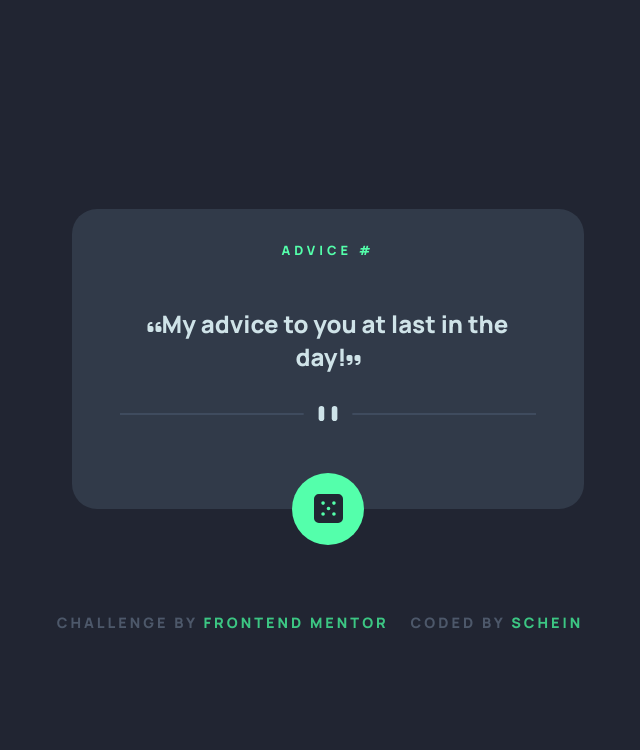
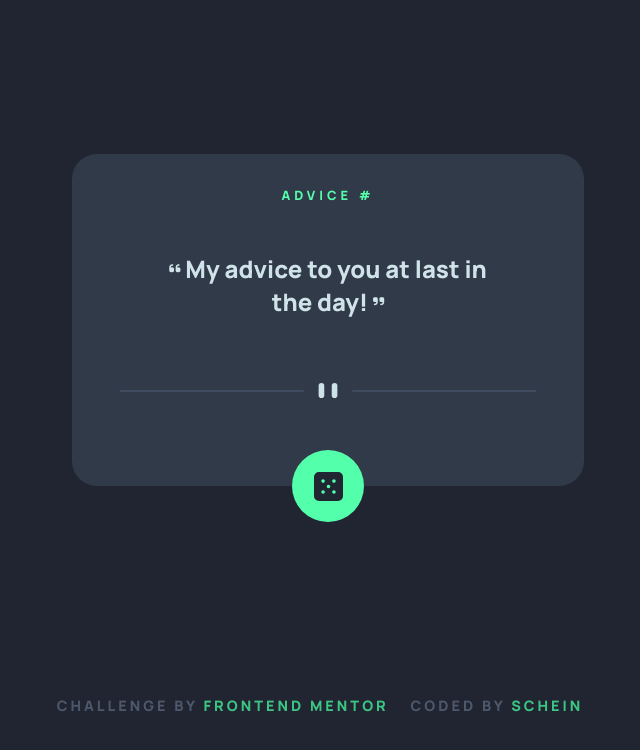
Before and after one commit to jameschein/advice-generator, a plain HTML site: page index.html in a window 1280 px wide. Shown: the whole page, without its empty margins (312-952 px from the left). Drawn offline with Linux system fonts and the light colour scheme.

Commit message:
Layout and Interactive

```diff
--- a/index.html
+++ b/index.html
@@ -18,6 +18,8 @@
   </style>
 
   <script src="https://kit.fontawesome.com/98fc27b2a0.js" crossorigin="anonymous"></script>
+
+  <script src="script.js" defer></script>
 </head>
 <body>
 
@@ -26,10 +28,16 @@
     <main>
       <div class="card">
 
-        <h1 class="advice-id">
+         <h1 class="advice-id">
           Advice #<span><!-- Advice ID goes here --></span></h1>
 
-         <blockquote class="advice-text"><i class="fa-solid fa-quote-left"></i>My advice to you at last in the day!<!-- Advice text goes here --><i class="fa-solid fa-quote-right"></i></blockquote>
+         <div class="advice-container">
+
+          <blockquote class="advice-text">
+            <p class="actual-advice">My advice to you at last in the day!<!-- Advice text goes here --></p>
+          </blockquote>
+
+        </div>
 
 
         <button class="cta-change-advice">Roll the advice die</button>
--- /dev/null
+++ b/script.js
@@ -0,0 +1,20 @@
+document.addEventListener('DOMContentLoaded', () => {
+
+    let advice = ['My advice to you at last in the day!','My advice to you Rudy.', 'Once upon a word of wisdom we flew high']
+
+    const die = document.querySelector('.cta-change-advice')
+
+    const actualAdvice = document.querySelector('.actual-advice')
+
+    const generateNum = () => {
+        return Math.random()
+
+    }
+
+    die.addEventListener('click', (e)=>{
+        actualAdvice.innerHTML = advice[Math.floor(generateNum() * advice.length)]
+    })
+
+
+
+})
--- a/style.css
+++ b/style.css
@@ -48,7 +48,7 @@ footer .attribution {
     color:var(--text-color)
 }
 
-.wrapper {
+main {
     display: flex;
     justify-content: center;
     align-items:center;
@@ -81,15 +81,41 @@ footer .attribution {
 
 .advice-text {
     font-size:2rem;
-    padding-block: 0 2rem;
+    padding-block:0 4rem;
+
+}
+
+.advice-container:after {
+    content:'';
+    display: block;
+    width:100%;
+    height:3rem;
     background-image: url('images/pattern-divider-mobile.svg');
     background-repeat: no-repeat;
     background-position: 50% 100%;
     background-size: 100%;
-    padding-block:0 4rem;
-
 }
 
+.actual-advice:before {
+    font-family: "Font Awesome 5 Free";
+    font-weight: 900;
+    content: "\f10d";
+    font-size:.9rem;
+    position: relative;
+    top:-12px;
+    padding-inline: 0 5px;
+}
+
+.actual-advice:after {
+    font-family: "Font Awesome 5 Free";
+    font-weight: 900;
+    content: "\f10e";
+    font-size:.9rem;
+    padding-block:0 0rem;
+    position: relative;
+    top:-12px;
+    padding-inline-start: 5px;
+}
 
 
 .cta-change-advice {
@@ -98,20 +124,23 @@ footer .attribution {
     background-repeat: no-repeat;
     background-position: 50%;
     background-size: 40%;
+
     text-indent:9999px;
     overflow-x:hidden;
     white-space: nowrap;
+
     width:100px;
     height:100px;
+
     border-radius: 100%;
     border:none;
+
     position: absolute;
     bottom:-50px;
     left:50%;
     margin-left:-50px;
+
     cursor: pointer;
-
-
 }
 
 footer span {
@@ -123,16 +152,20 @@ footer span {
     box-shadow: 0 0 40px var(--highlights);
 }
 
+.cta-change-advice:active {
+    box-shadow: 0 0 100px var(--highlights);
+}
+
 
 @media only screen and (min-width:768px) {
 
 
-    .wrapper {
+    main {
         display: flex;
         justify-content: center;
         align-items:center;
         flex-direction: column;
-        height:100vh;
+        height:80vh;
     }
 
     .card {
@@ -153,30 +186,66 @@ footer span {
         font-size:.8rem;
     }
 
-    .advice-text {
-        font-size:1.5rem;
+
+    .advice-container {
+        height:130px;
+        margin-block: 0 4.5rem;
+    }
+
+    .advice-container:after {
+        content:'';
+        display: block;
+        width:100%;
+        height:1rem;
         background-image: url('images/pattern-divider-desktop.svg');
         background-repeat: no-repeat;
-        padding-block:0 3rem
+        background-position: 50% 100%;
+        background-size: 100%;
+    }
+
+
+    .advice-text {
+        display: flex;
+        flex-direction: column;
+        align-items: center;
+        justify-content: center;
+        font-size:1.5rem;
+        height:inherit;
 
     }
 
-    blockquote i {
-        font-size:1rem;
+    .actual-advice {
+        padding-inline: 3rem;
     }
+
+
+    .actual-advice:before {
+        font-size:.8rem;
+        top:-5px;
+    }
+
+    .actual-advice:after {
+        font-size:.8rem;
+        top:-5px;
+
+    }
+
+
 
     .cta-change-advice {
         width:72px;
         height:72px;
         bottom:-36px;
         margin-left:-36px;
+    }
 
 
 
-    }
+
+
 
     footer {
-        padding-block:3rem 0;
+        padding-block:3rem 2rem;
     }
 
     footer span, footer a {
```
